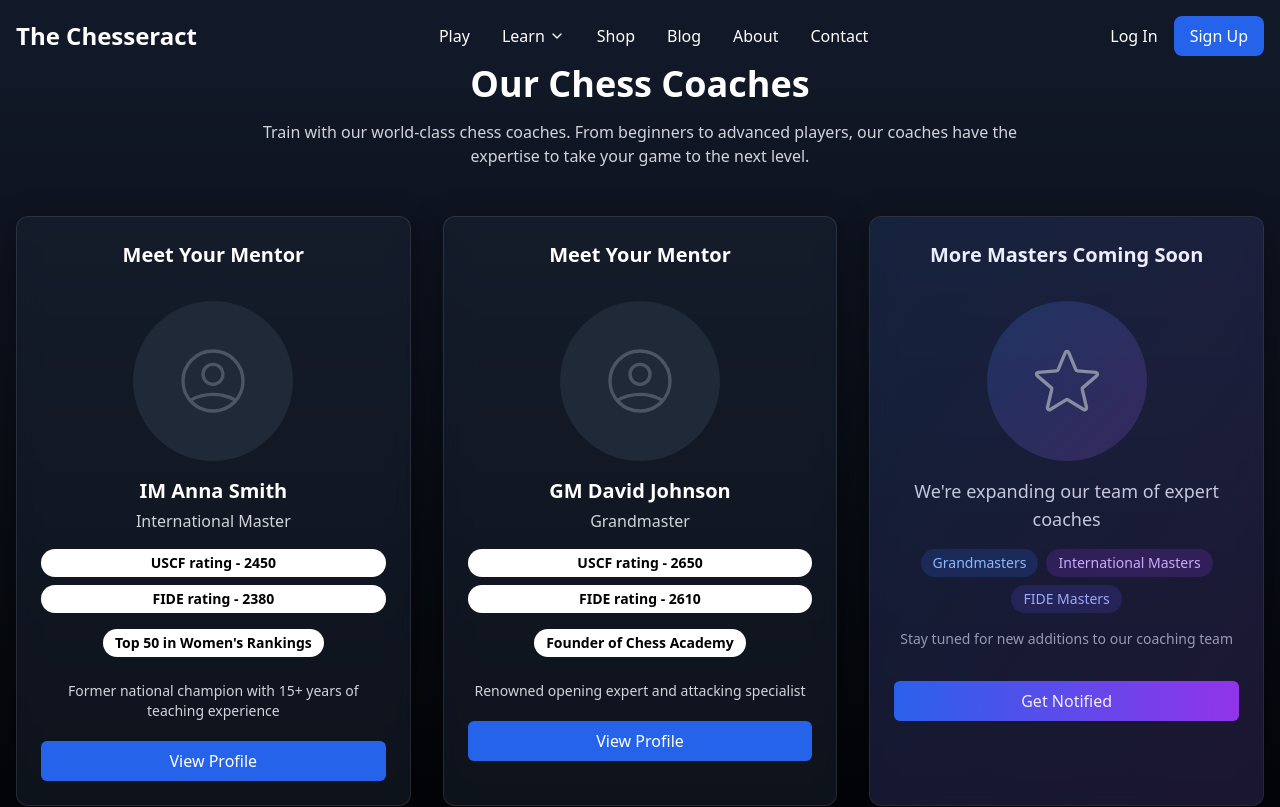
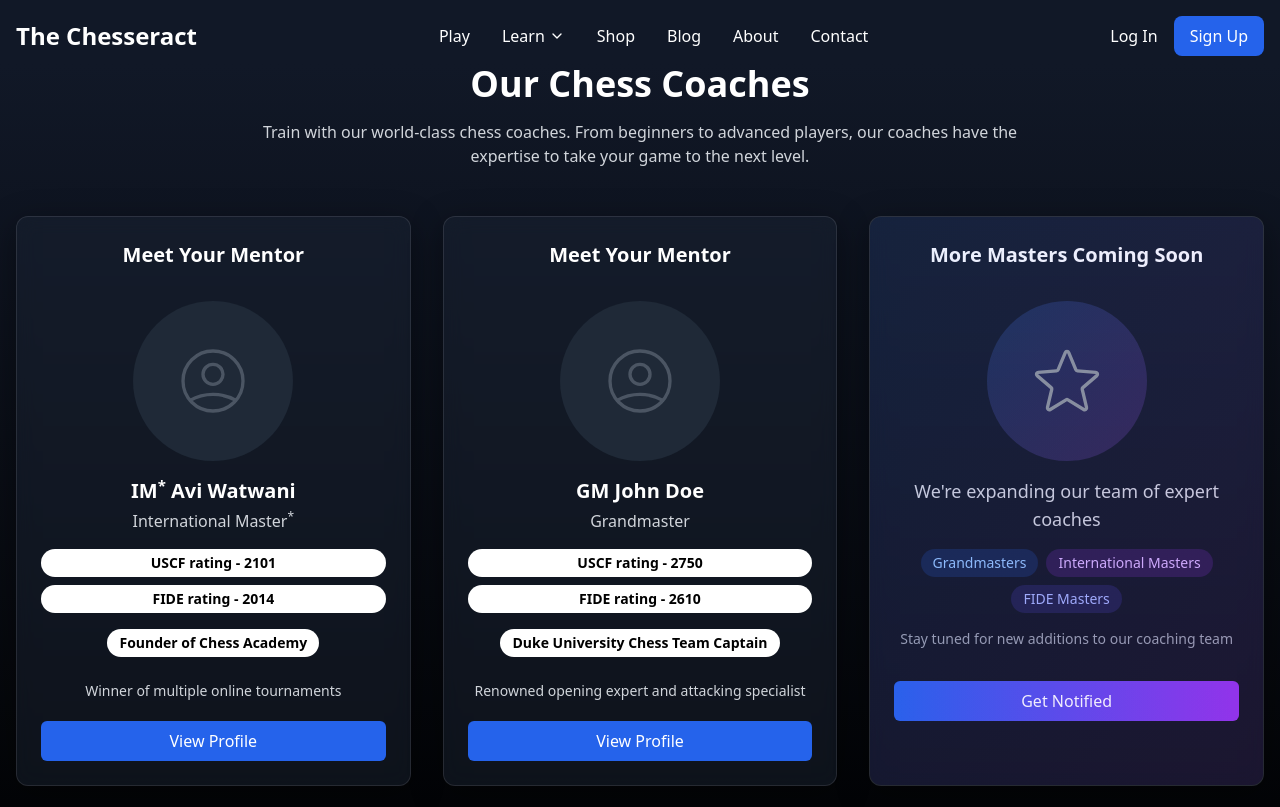
Before and after one commit to avi-watwani/the-chesseract, a Next.js app: page /coaches in a window 1280 px wide. Shown: the top 807 px of the page. Built offline with nearby package versions, Linux system fonts and the light colour scheme.

Commit message:
feat: update coach profiles with new data and add short title for improved display

```diff
--- a/app/(main)/coaches/[id]/page.tsx
+++ b/app/(main)/coaches/[id]/page.tsx
@@ -10,6 +10,7 @@ type Coach = {
   rating: number;
   fideRating?: number;
   title: string;
+  title_short: string;
   shortBio: string;
   longBio: string;
   image: string;
@@ -19,26 +20,28 @@ type Coach = {
 // Mock data for coaches (same as in coaches/page.tsx)
 const coaches: Coach[] = [
   {
-    id: "anna-smith",
-    name: "Anna Smith",
-    rating: 2450,
-    fideRating: 2380,
+    id: "avi-watwani",
+    name: "Avi Watwani",
+    rating: 2101,
+    fideRating: 2014,
     title: "International Master",
-    shortBio: "Former national champion with 15+ years of teaching experience",
-    longBio: "Anna Smith is an International Master who has represented her country in multiple Chess Olympiads. With over 15 years of teaching experience, she specializes in positional play and endgame techniques. Her students have gone on to win numerous national and international youth championships. Anna's teaching philosophy emphasizes understanding the strategic elements of chess positions before diving into tactical solutions. She believes that a strong strategic foundation leads to more consistent performance and deeper chess understanding.",
+    title_short: "IM",
+    shortBio: "Winner of multiple online tournaments",
+    longBio: "Avi Watwani is a professional chess player and coach with over 12 years of experience in the game. Holding a 2000+ rating on major online chess platforms, he ranks among the top 10% of players worldwide. Over the years, Avi has participated in and won multiple online tournaments, developing a deep understanding of the strategic and psychological aspects of chess. For the past four years, he has been mentoring young players aged 5 to 15 years, helping them strengthen their foundations in openings, tactics, endgames, and overall chess understanding. Passionate about teaching, Avi focuses on making chess both fun and intellectually stimulating for his students — guiding them from beginner concepts to advanced competitive preparation. He firmly believes that “in chess, with every game played — win or lose — you are one move closer to greatness.",
     image: "/images/coach-1.jpg",
-    achievements: ["Top 50 in Women's Rankings", "Coach of 2 National Teams"]
+    achievements: ["Founder of Chess Academy", "Top 10% in the world"]
   },
   {
-    id: "david-johnson",
-    name: "David Johnson",
-    rating: 2650,
+    id: "placeholder-1",
+    name: "John Doe",
+    rating: 2750,
     fideRating: 2610,
     title: "Grandmaster",
+    title_short: "GM",
     shortBio: "Renowned opening expert and attacking specialist",
-    longBio: "Grandmaster David Johnson is a renowned opening theory expert and attacking specialist. He has competed at the highest level in international tournaments and has coached several grandmasters. David's teaching approach focuses on understanding the principles behind moves rather than memorizing variations. His students consistently praise his ability to simplify complex positions and provide actionable advice for players of all levels. David has authored three books on aggressive chess play and dynamic sacrifices.",
+    longBio: "Grandmaster John Doe is a renowned opening theory expert and attacking specialist. He has competed at the highest level in international tournaments and has coached several grandmasters. John's teaching approach focuses on understanding the principles behind moves rather than memorizing variations.",
     image: "/images/coach-2.jpg",
-    achievements: ["Founder of Chess Academy", "Top 100 in World Rankings"]
+    achievements: ["Duke University Chess Team Captain", "Finalist in the World Open Chess Championship"]
   }
 ];
 
@@ -87,9 +90,9 @@ export default async function CoachPage({ params }: Props) {
               </div>
 
               <h1 className="text-3xl font-bold mb-2 text-center">
-                {coach.title === "Grandmaster" ? "GM" : coach.title === "International Master" ? "IM" : "FM"} {coach.name}
+                {coach.title_short}{coach.id.startsWith('avi-') && <sup>*</sup>} {coach.name}
               </h1>
-              <h2 className="text-xl text-gray-300 mb-6 text-center">{coach.title}</h2>
+              <div className="text-gray-300 mb-4 text-center">{coach.title}{coach.id.startsWith('avi-') && <sup>*</sup>}</div>
 
               <div className="flex flex-col gap-3 w-full max-w-xs">
                 <div className="bg-white text-black text-sm font-bold px-4 py-2 rounded-full text-center">
@@ -164,14 +167,14 @@ export default async function CoachPage({ params }: Props) {
 // Helper function to get coach specialties (mock data)
 function getCoachSpecialties(coachId: string): string[] {
   const specialtiesMap: Record<string, string[]> = {
-    "anna-smith": [
+    "avi-watwani": [
       "Positional Play",
       "Endgame Technique",
       "Opening Preparation",
       "Strategic Planning",
       "Tournament Preparation"
     ],
-    "david-johnson": [
+    "placeholder-1": [
       "Opening Theory",
       "Attacking Chess",
       "Tactical Patterns",
@@ -186,12 +189,12 @@ function getCoachSpecialties(coachId: string): string[] {
 // Helper function to get coach courses (mock data)
 function getCoachCourses(coachId: string): Array<{title: string, level: string, price: number}> {
   const coursesMap: Record<string, Array<{title: string, level: string, price: number}>> = {
-    "anna-smith": [
+    "avi-watwani": [
       {title: "Mastering the Endgame", level: "Intermediate", price: 149},
       {title: "Positional Chess Secrets", level: "Advanced", price: 199},
       {title: "Strategic Decision Making", level: "All Levels", price: 129}
     ],
-    "david-johnson": [
+    "placeholder-1": [
       {title: "Aggressive Chess Tactics", level: "Intermediate", price: 179},
       {title: "Dynamic Opening Play", level: "Advanced", price: 229},
       {title: "Practical Attacking Skills", level: "All Levels", price: 149}
--- a/app/(main)/coaches/page.tsx
+++ b/app/(main)/coaches/page.tsx
@@ -8,6 +8,7 @@ type Coach = {
   rating: number;
   fideRating?: number;
   title: string;
+  title_short: string;
   shortBio: string;
   longBio: string;
   image: string;
@@ -17,26 +18,28 @@ type Coach = {
 // Mock data for coaches
 const coaches: Coach[] = [
   {
-    id: "anna-smith",
-    name: "Anna Smith",
-    rating: 2450,
-    fideRating: 2380,
+    id: "avi-watwani",
+    name: "Avi Watwani",
+    rating: 2101,
+    fideRating: 2014,
     title: "International Master",
-    shortBio: "Former national champion with 15+ years of teaching experience",
-    longBio: "Anna Smith is an International Master who has represented her country in multiple Chess Olympiads. With over 15 years of teaching experience, she specializes in positional play and endgame techniques. Her students have gone on to win numerous national and international youth championships.",
+    title_short: "IM",
+    shortBio: "Winner of multiple online tournaments",
+    longBio: "Avi Watwani is a professional chess player and coach with over 12 years of experience in the game. Holding a 2000+ rating on major online chess platforms, he ranks among the top 10% of players worldwide. Over the years, Avi has participated in and won multiple online tournaments, developing a deep understanding of the strategic and psychological aspects of chess. For the past four years, he has been mentoring young players aged 5 to 15 years, helping them strengthen their foundations in openings, tactics, endgames, and overall chess understanding. Passionate about teaching, Avi focuses on making chess both fun and intellectually stimulating for his students — guiding them from beginner concepts to advanced competitive preparation. He firmly believes that “in chess, with every game played — win or lose — you are one move closer to greatness.",
     image: "/images/coach-1.jpg",
-    achievements: ["Top 50 in Women's Rankings", "Coach of 2 National Teams"]
+    achievements: ["Founder of Chess Academy", "Top 10% in the world"]
   },
   {
-    id: "david-johnson",
-    name: "David Johnson",
-    rating: 2650,
+    id: "placeholder-1",
+    name: "John Doe",
+    rating: 2750,
     fideRating: 2610,
     title: "Grandmaster",
+    title_short: "GM",
     shortBio: "Renowned opening expert and attacking specialist",
-    longBio: "Grandmaster David Johnson is a renowned opening theory expert and attacking specialist. He has competed at the highest level in international tournaments and has coached several grandmasters. David's teaching approach focuses on understanding the principles behind moves rather than memorizing variations.",
+    longBio: "Grandmaster John Doe is a renowned opening theory expert and attacking specialist. He has competed at the highest level in international tournaments and has coached several grandmasters. John's teaching approach focuses on understanding the principles behind moves rather than memorizing variations.",
     image: "/images/coach-2.jpg",
-    achievements: ["Founder of Chess Academy", "Top 100 in World Rankings"]
+    achievements: ["Duke University Chess Team Captain", "Finalist in the World Open Chess Championship"]
   }
 ];
 
@@ -71,9 +74,9 @@ export default function CoachesPage() {
                 </div>
 
                 <h3 className="text-xl font-bold mb-1 text-center">
-                  {coach.title === "Grandmaster" ? "GM" : coach.title === "International Master" ? "IM" : "FM"} {coach.name}
+                  {coach.title_short}{coach.id.startsWith('avi-') && <sup>*</sup>} {coach.name}
                 </h3>
-                <div className="text-gray-300 mb-4 text-center">{coach.title}</div>
+                <div className="text-gray-300 mb-4 text-center">{coach.title}{coach.id.startsWith('avi-') && <sup>*</sup>}</div>
 
                 <div className="flex flex-col gap-2 w-full">
                   <div className="bg-white text-black text-sm font-bold px-3 py-1 rounded-full text-center">
```
